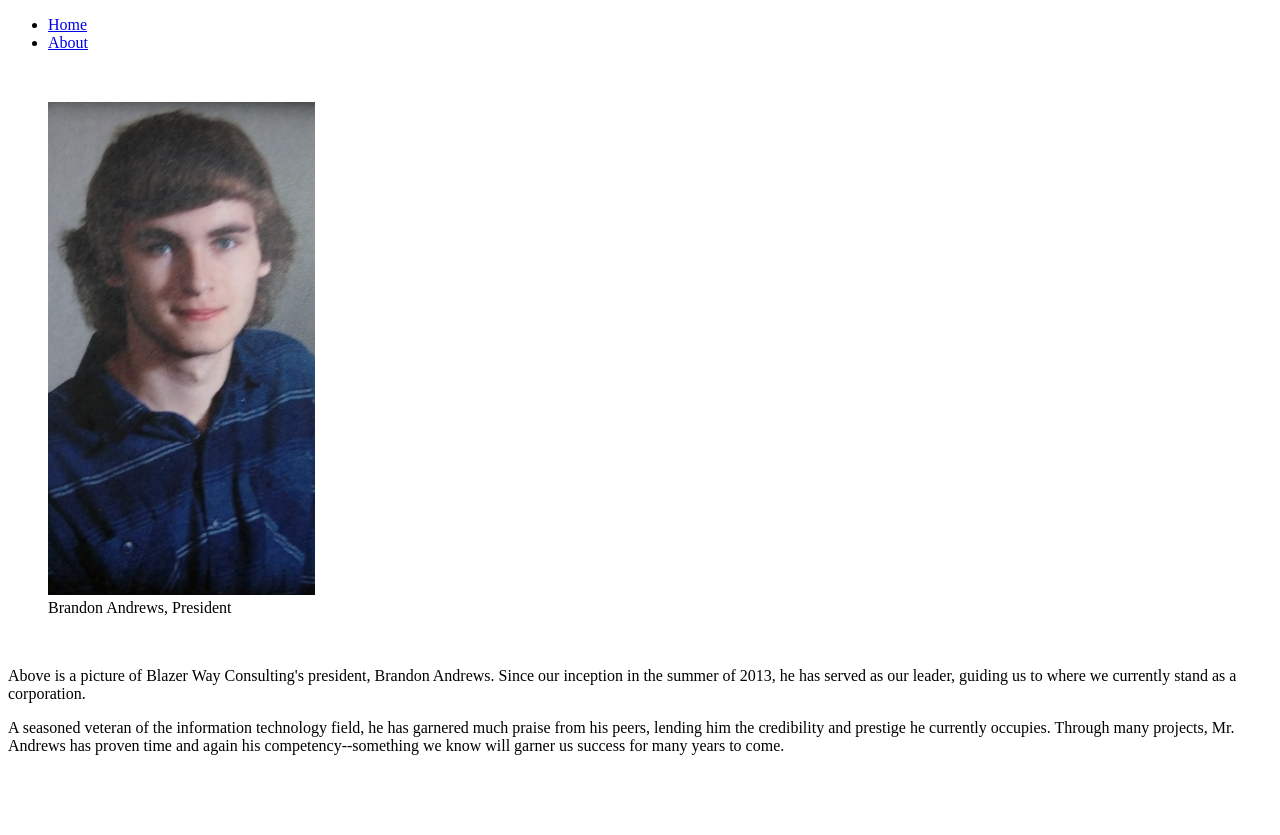
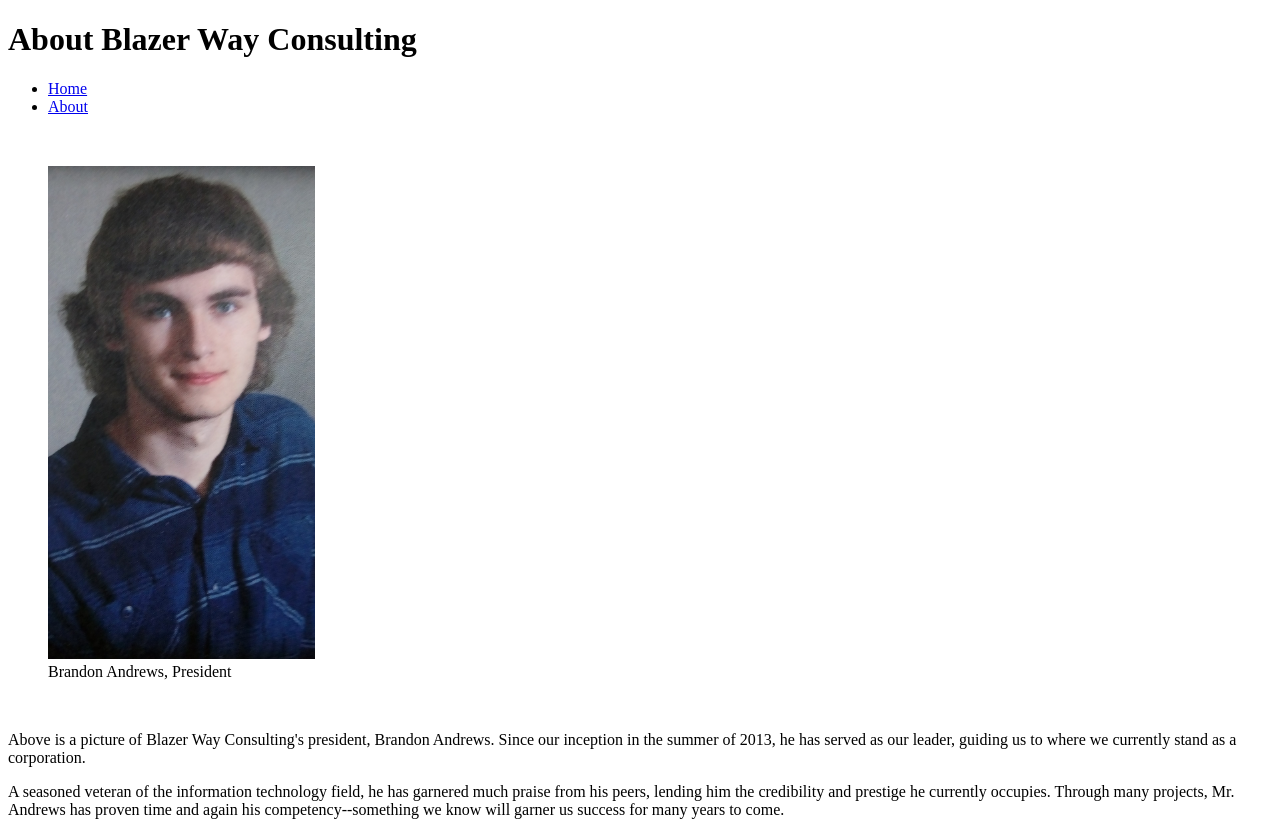
Before and after one commit to daftoid/competency-task-1, a plain HTML site: page about.html in a window 1280 px wide. Before the commit the page ends 800 px from the top, so only its background shows below. Drawn offline with Linux system fonts and the light colour scheme.

Commit message:
Update about.html

```diff
--- a/about.html
+++ b/about.html
@@ -10,6 +10,8 @@
   </head>
 
   <body>
+    <h1>About Blazer Way Consulting</h1>
+
     <nav>
       <ul>
         <li><a href = "index.html">Home</a></li>
```
